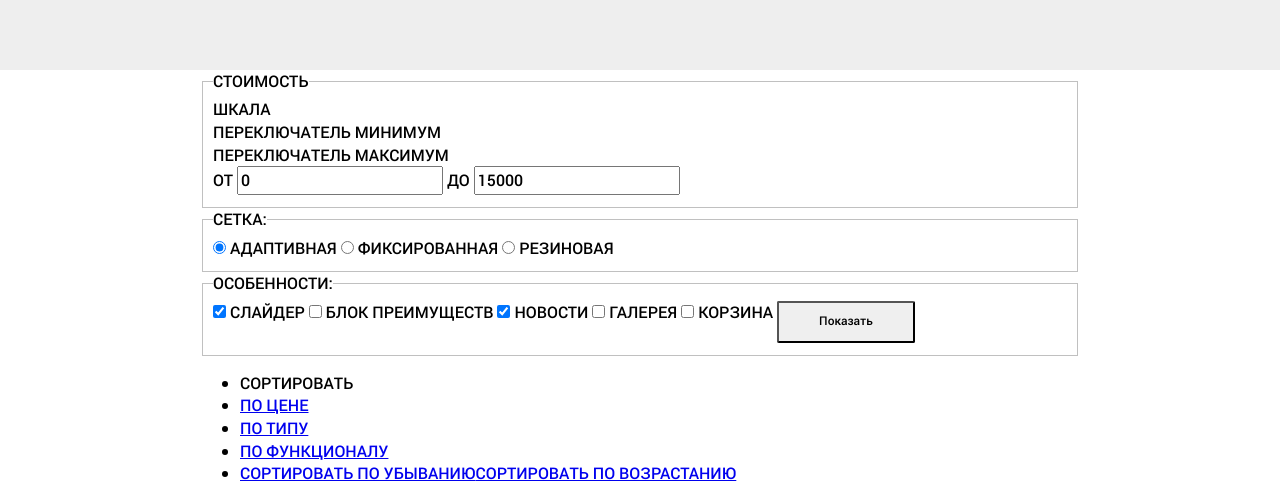
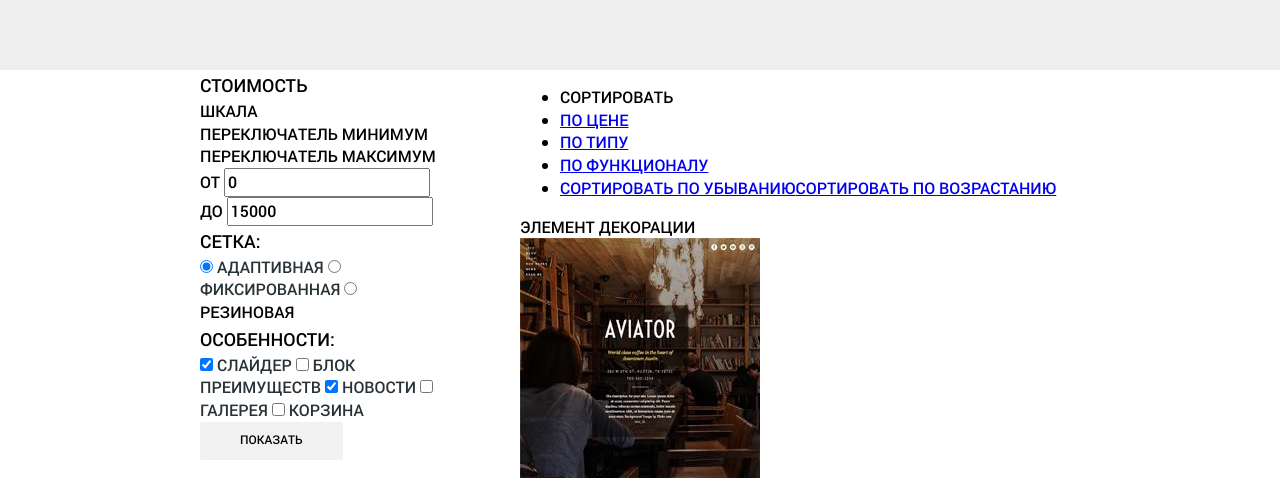
Before and after one commit to ainshtein/nerds, a plain HTML site: page build/catalog.html in a window 1280 px wide. Shown: the part 258-756 px from the top of the page. Drawn offline with nearby package versions, Linux system fonts and the light colour scheme; a script that the page names is missing; files whose address does not match are found by name.

Commit message:
last commit

```diff
--- a/src/scss/partials/header.scss
+++ b/src/scss/partials/header.scss
@@ -185,6 +185,8 @@
   font-size: 12px;
   line-height: 18px;
   text-decoration: none;
+  border: none;
+  outline: none;
   cursor: pointer;
   border-radius: 2px;
   padding-left: 40px;
--- a/src/scss/partials/main-catalog.scss
+++ b/src/scss/partials/main-catalog.scss
@@ -0,0 +1,68 @@
+.catalog {
+  @extend %clearfix;
+}
+.catalog__filter {
+  float: left;
+  width: 240px;
+}
+.filter__group {
+  border: none;
+  margin: 0;
+  padding: 0;
+}
+.filter__title {
+  font: inherit;
+  font-size: 18px;
+  line-height: 30px;
+}
+.range {
+
+}
+.range__control {
+
+}
+.range__scale {
+
+}
+.range__bar {
+
+}
+.range__toggle {
+
+}
+.range__toggle_min {
+
+}
+.range__toggle_max {
+
+}
+.range__fields {
+
+}
+.range__label {
+
+}
+.range__input {
+
+}
+
+.filter__radio {
+
+}
+.filter__label {
+  font: inherit;
+  color: #283136;
+  font-size: 16px;
+  line-height: 20px;
+}
+.catalog__wrapper {
+  float: right;
+  width: 560px;
+}
+.filter__checkbox {
+
+}
+.btn_submit {
+  text-transform: inherit;
+  background-color: #f1f1f1;
+}
```
Also changed, not shown: build/css/main.css, 1 other file.
